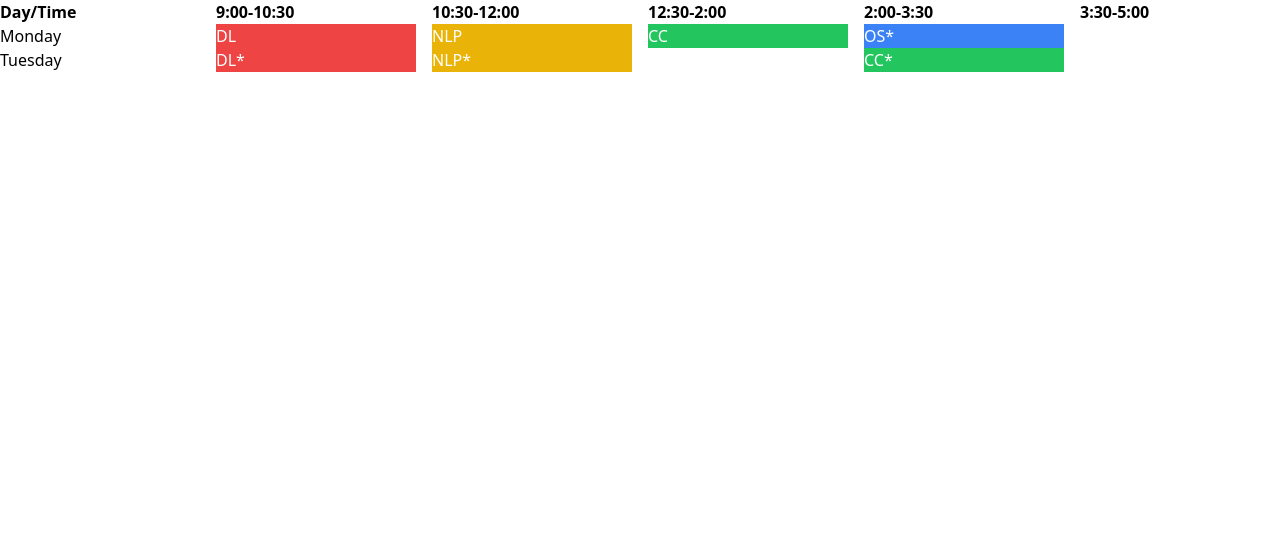
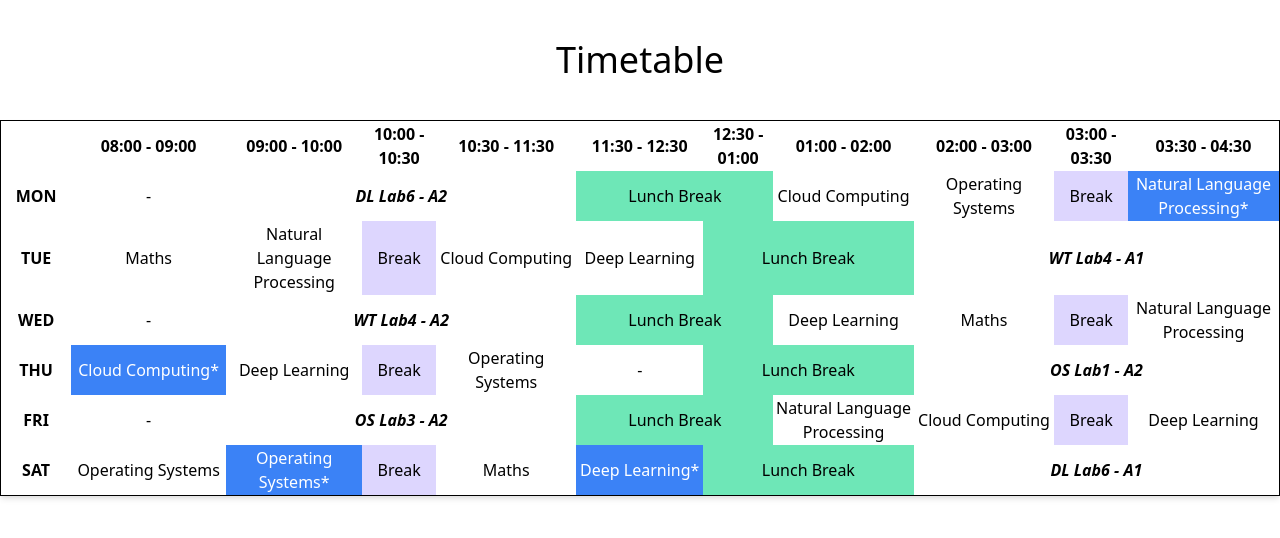
Before and after one commit to sagniksantra/varsity-coursework, a plain HTML site: page Web Technologies/week2/timetable.html in a window 1280 px wide. Drawn offline with nearby package versions, Linux system fonts and the light colour scheme; a web font is replaced by a local one.

Commit message:
updated TimeTable

```diff
--- a/Web Technologies/week2/timetable.html
+++ b/Web Technologies/week2/timetable.html
@@ -2,37 +2,90 @@
 <html lang="en">
 <head>
     <meta charset="UTF-8">
+    <meta http-equiv="X-UA-Compatible" content="IE=edge">
     <meta name="viewport" content="width=device-width, initial-scale=1.0">
-    <script src="https://cdn.tailwindcss.com"></script>
-    <title>Timetable</title>
+    <title>DSE A - TimeTable</title>
+    <link href="https://fonts.googleapis.com/css2?family=Borel&family=Montserrat&family=Raleway:wght@500&display=swap" rel="stylesheet">
+    <link href="https://cdn.jsdelivr.net/npm/tailwindcss@2.2.19/dist/tailwind.min.css" rel="stylesheet">
 </head>
-<body>
-    <div class="flex flex-col">
-        <div class="grid grid-cols-6 gap-4">
-          <div class="font-bold">Day/Time</div>
-          <div class="font-bold">9:00-10:30</div>
-          <div class="font-bold">10:30-12:00</div>
-          <div class="font-bold">12:30-2:00</div>
-          <div class="font-bold">2:00-3:30</div>
-          <div class="font-bold">3:30-5:00</div>
-        </div>
-        <div class="grid grid-cols-6 gap-4">
-          <div>Monday</div>
-          <div class="bg-red-500 text-white">DL</div>
-          <div class="bg-yellow-500 text-white">NLP</div>
-          <div class="bg-green-500 text-white">CC</div>
-          <div class="bg-blue-500 text-white">OS*</div>
-          <div></div>
-        </div>
-        <div class="grid grid-cols-6 gap-4">
-          <div>Tuesday</div>
-          <div class="bg-red-500 text-white">DL*</div>
-          <div class="bg-yellow-500 text-white">NLP*</div>
-          <div></div>
-          <div class="bg-green-500 text-white">CC*</div>
-          <div></div>
-        </div>
-        <!-- Add more rows as needed -->
-      </div>
+<body class="font-nunito text-center">
+    <h1 class="text-4xl mt-10 font-borel">Timetable</h1>
+    <div class="flex justify-center items-center mt-10">
+        <table class="max-w-90 w-full h-400 border-collapse border border-black shadow-md transition-transform transform scale-100">
+            <tr class="h-15">
+                <th class="w-8 bg-yellow"></th>
+                <th class="w-10">08:00 - 09:00</th>
+                <th class="w-10">09:00 - 10:00</th>
+                <th class="w-6">10:00 - 10:30</th>
+                <th class="w-10">10:30 - 11:30</th>
+                <th class="w-10">11:30 - 12:30</th>
+                <th class="w-10">12:30 - 01:00</th>
+                <th class="w-10">01:00 - 02:00</th>
+                <th class="w-10">02:00 - 03:00</th>
+                <th class="w-6">03:00 - 03:30</th>
+                <th class="w-10">03:30 - 04:30</th>
+            </tr>
+            <tr>
+                <th class="bg-yellowgreen">MON</th>
+                <td>-</td>
+                <td colspan="3" class="text-whitesmoke font-semibold italic">DL Lab6 - A2</td>
+                <td colspan="2" class="bg-green-300">Lunch Break</td>
+                <td>Cloud Computing</td>
+                <td>Operating Systems</td>
+                <td class="bg-purple-200">Break</td>
+                <td class="bg-blue-500 text-white">Natural Language Processing*</td>
+            </tr>
+            <tr>
+                <th class="bg-yellowgreen">TUE</th>
+                <td>Maths</td>
+                <td>Natural Language Processing</td>
+                <td class="bg-purple-200">Break</td>
+                <td>Cloud Computing</td>
+                <td>Deep Learning</td>
+                <td colspan="2" class="bg-green-300">Lunch Break</td>
+                <td colspan="3" class="text-whitesmoke font-semibold italic">WT Lab4 - A1</td>
+            </tr>
+            <tr>
+                <th class="bg-yellowgreen">WED</th>
+                <td>-</td>
+                <td colspan="3" class="text-whitesmoke font-semibold italic">WT Lab4 - A2</td>
+                <td colspan="2" class="bg-green-300">Lunch Break</td>
+                <td>Deep Learning</td>
+                <td>Maths</td>
+                <td class="bg-purple-200">Break</td>
+                <td>Natural Language Processing</td>
+            </tr>
+            <tr>
+                <th class="bg-yellowgreen">THU</th>
+                <td class="bg-blue-500 text-white">Cloud Computing*</td>
+                <td>Deep Learning</td>
+                <td class="bg-purple-200">Break</td>
+                <td>Operating Systems</td>
+                <td>-</td>
+                <td colspan="2" class="bg-green-300">Lunch Break</td>
+                <td colspan="3" class="text-whitesmoke font-semibold italic">OS Lab1 - A2</td>
+            </tr>
+            <tr>
+                <th class="bg-yellowgreen">FRI</th>
+                <td>-</td>
+                <td colspan="3" class="text-whitesmoke font-semibold italic">OS Lab3 - A2</td>
+                <td colspan="2" class="bg-green-300">Lunch Break</td>
+                <td>Natural Language Processing</td>
+                <td>Cloud Computing</td>
+                <td class="bg-purple-200">Break</td>
+                <td>Deep Learning</td>
+            </tr>
+            <tr>
+                <th class="bg-yellowgreen">SAT</th>
+                <td>Operating Systems</td>
+                <td class="bg-blue-500 text-white">Operating Systems*</td>
+                <td class="bg-purple-200">Break</td>
+                <td>Maths</td>
+                <td class="bg-blue-500 text-white">Deep Learning*</td>
+                <td colspan="2" class="bg-green-300">Lunch Break</td>
+                <td colspan="3" class="text-whitesmoke font-semibold italic">DL Lab6 - A1</td>
+            </tr>
+        </table>
+    </div>
 </body>
 </html>
```
Also changed, not shown: Web Technologies/week2/resume.html (+12 -12 lines).
